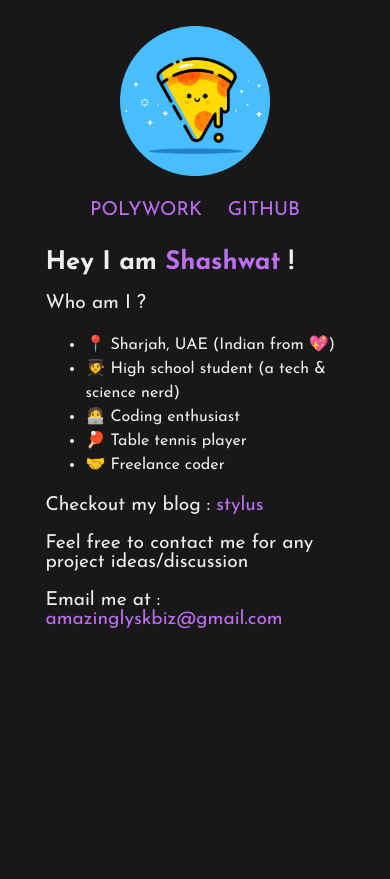
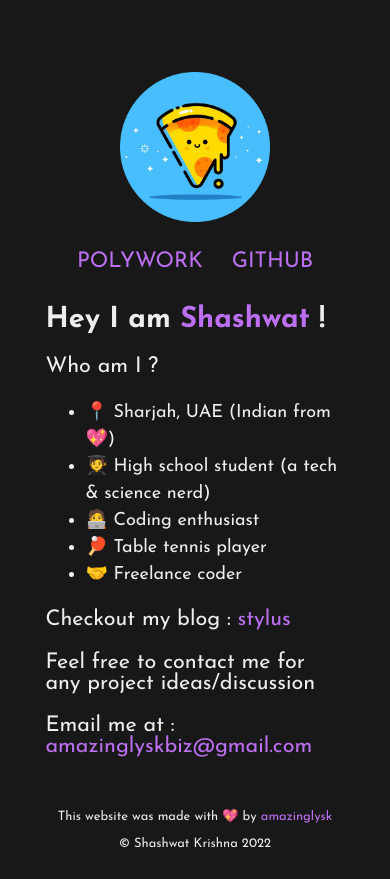
Before and after one commit to amazinglySK/site, a Next.js app: page / in a window 390 px wide. Before the commit the page ends 844 px from the top, so only its background shows below. Built offline with nearby package versions, Linux system fonts and the light colour scheme.

Commit message:
Added a footer

```diff
--- /dev/null
+++ b/components/Footer/Footer.js
@@ -0,0 +1,14 @@
+import styles from "./Footer.module.css";
+
+export default function Footer() {
+    let year = new Date().getFullYear();
+    return (
+        <div className={styles.footer}>
+            <span>
+                This website was made with 💖 by{" "}
+                <a href="https://github.com/amazinglysk">amazinglysk</a>
+            </span>
+            <span>&copy; Shashwat Krishna {year}</span>
+        </div>
+    );
+}
--- /dev/null
+++ b/components/Footer/Footer.module.css
@@ -0,0 +1,11 @@
+.footer {
+    margin: 2rem auto;
+    width: 80%;
+    text-align: center;
+    display: flex;
+    flex-direction: column;
+    align-items: center;
+    justify-content: center;
+    gap: 1rem;
+    font-size: 0.9rem;
+}
--- a/components/Home/Home.js
+++ b/components/Home/Home.js
@@ -1,5 +1,6 @@
 import styles from "./Home.module.css";
 import Link from "next/link";
+import Footer from "../Footer/Footer";
 
 export default function HomePage() {
     return (
--- a/components/Home/Home.module.css
+++ b/components/Home/Home.module.css
@@ -1,5 +1,5 @@
 .split_container {
-    margin-top: 2rem;
+    margin-top: 5rem;
     display: flex;
     gap: 1em;
 }
--- a/components/Post/Post.js
+++ b/components/Post/Post.js
@@ -2,6 +2,7 @@ import styles from "./Post.module.css";
 import { useEffect, useState } from "react";
 import { GetAPost } from "@contentful/postHandlers";
 import { remark } from "remark";
+import Footer from "../Footer/Footer";
 import html from "remark-html";
 
 export default function Post() {
@@ -32,6 +33,7 @@ export default function Post() {
                 className={styles.content}
                 dangerouslySetInnerHTML={{ __html: content }}
             ></div>
+            <Footer></Footer>
         </>
     );
 }
--- a/components/PostCard/PostCard.module.css
+++ b/components/PostCard/PostCard.module.css
@@ -18,6 +18,7 @@
 
 .tags > span {
     margin-right: 1em;
+    cursor: pointer;
 }
 
 .card > hr {
--- a/pages/blog/index.js
+++ b/pages/blog/index.js
@@ -1,5 +1,6 @@
 import Head from "next/head";
 import PostHome from "@components/PostHome/PostHome";
+import Footer from "@components/Footer/Footer";
 import Link from "next/link";
 
 export default function Blog() {
@@ -13,6 +14,7 @@ export default function Blog() {
                 <h1 className="post-page-title">stylus (/ˈstʌɪləs/) : 🖋️</h1>
                 <PostHome />
             </div>
+            <Footer></Footer>
         </>
     );
 }
--- a/pages/index.js
+++ b/pages/index.js
@@ -1,4 +1,5 @@
 import HomePage from "@components/Home/Home";
+import Footer from "@components/Footer/Footer";
 import Head from "next/head";
 
 export default function Home() {
@@ -10,6 +11,7 @@ export default function Home() {
             <div className="container">
                 <HomePage />
             </div>
+            <Footer></Footer>
         </>
     );
 }
--- a/styles/global.css
+++ b/styles/global.css
@@ -37,14 +37,6 @@ a {
     margin: 2rem auto;
 }
 
-section {
-    min-height: 80vh;
-}
-
-.post-page {
-    margin-top: 5%;
-}
-
 .post-page-title {
     color: var(--accent-color);
     font-size: 3rem;
@@ -52,6 +44,6 @@ section {
 
 @media (max-width: 800px) {
     html {
-        font-size: 80%;
+        font-size: 90%;
     }
 }
```
Also changed, not shown: components/PostCard/PostCard.js (+6 -4 lines).
